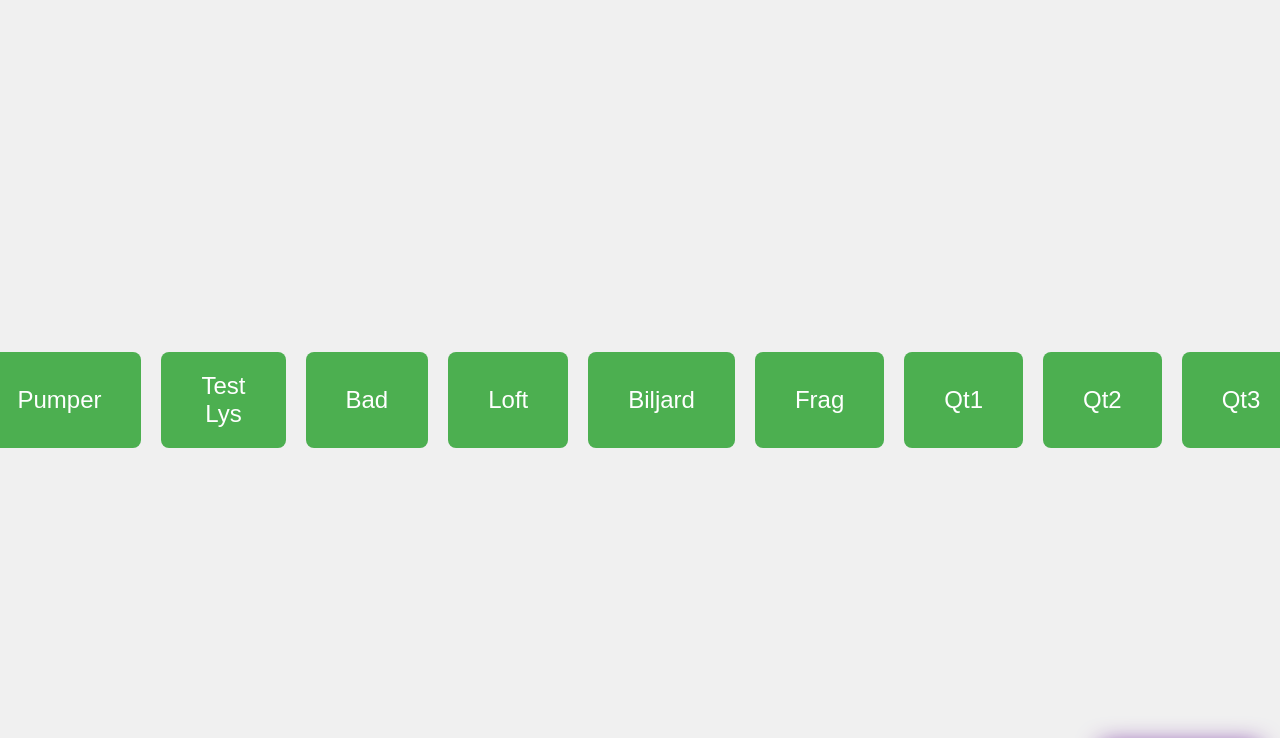
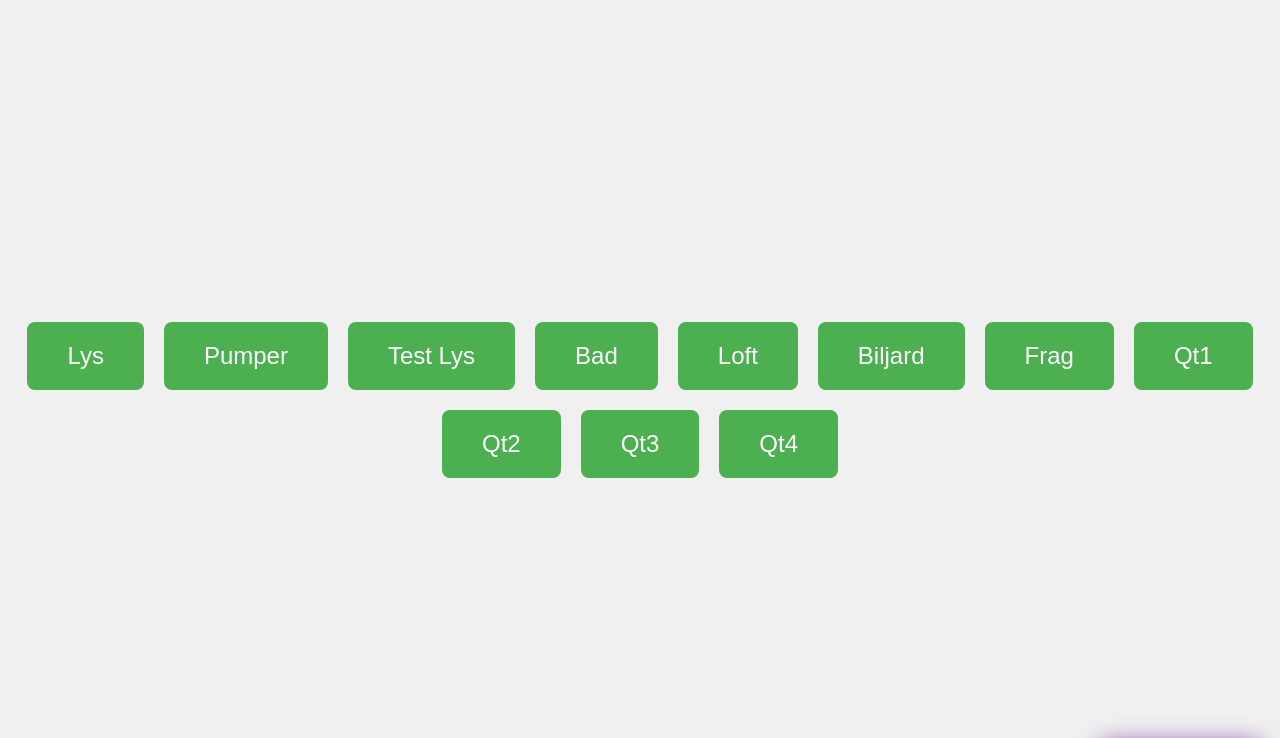
Before and after one commit to AdrianNO1/AquariumController, a Flask app: page / in a window 1280 px wide; the page is wider, and only the part inside the window is pictured. Shown: the top 738 px of that part. Run offline with Flask 3, Linux system fonts and the light colour scheme; the visitor is signed in with stand-in values (Sample User, id 1); parts of the project's set-up code (start-up, migrations or seed data) failed here and were passed over.

Commit message:
fix home page layout

```diff
--- a/templates/index.html
+++ b/templates/index.html
@@ -18,7 +18,10 @@
 
         .button-container {
             display: flex;
+            flex-wrap: wrap;
             gap: 20px;
+            justify-content: center;
+            padding: 20px;
         }
 
         .main-button {
```
